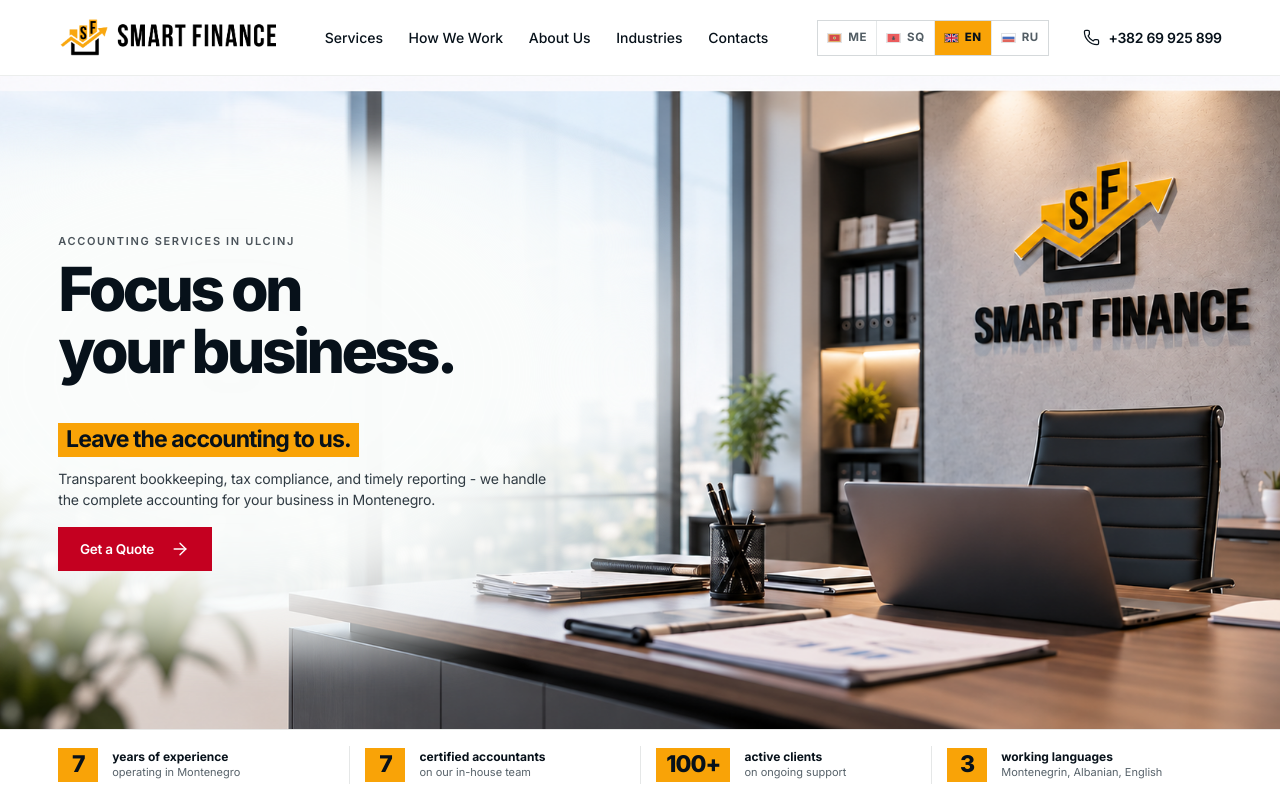
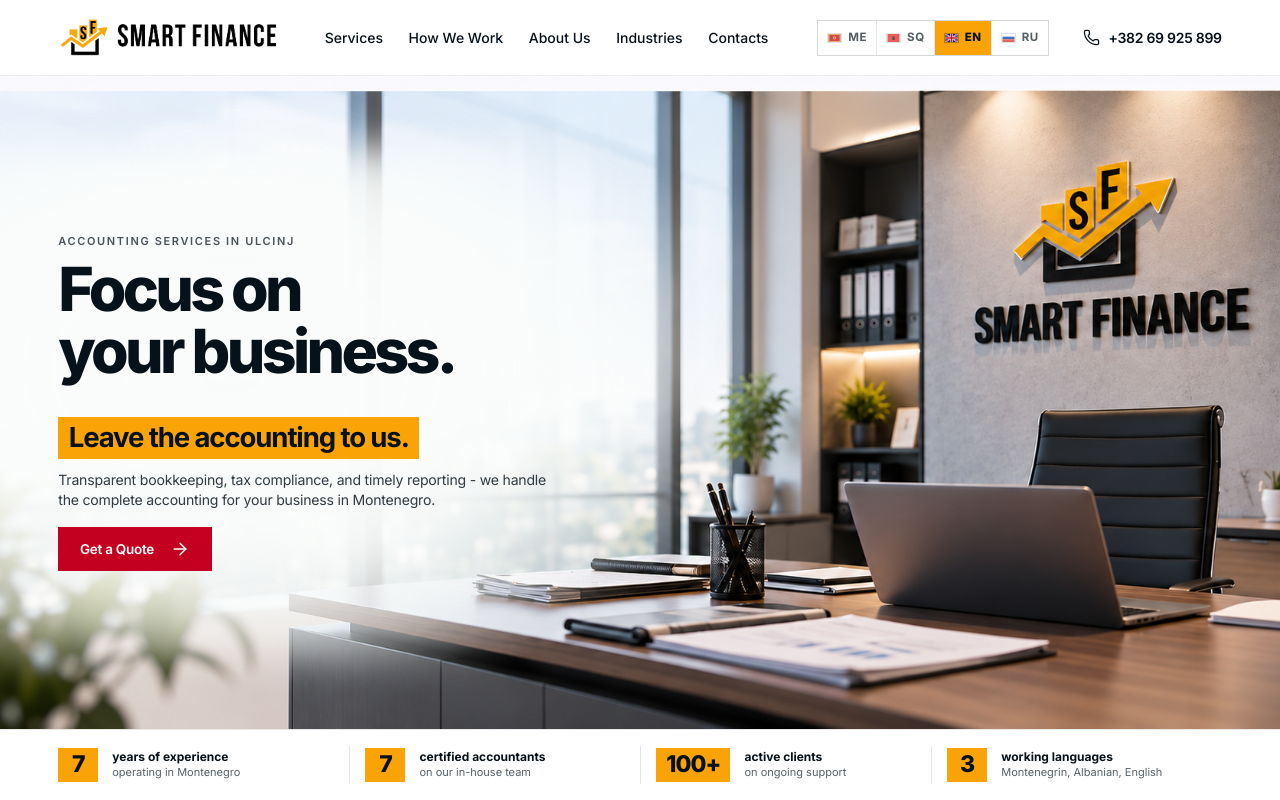
Before and after one commit to IraselDOO/SmartFinance, a Next.js app: page / in a window 1280 px wide. Shown: the top 800 px of the page. Built offline with nearby package versions, Linux system fonts and the light colour scheme.

Commit message:
Enlarge hero yellow accent badge and scale up CTA button for stronger visual weight

```diff
--- a/src/app/globals.css
+++ b/src/app/globals.css
@@ -338,8 +338,8 @@
   display: inline !important;
   background: var(--office-gold);
   color: var(--office-ink);
-  padding: 0.1em 0.34em 0.14em;
-  font-size: clamp(17px, min(1.8vw, 2.9svh), 28px);
+  padding: 0.12em 0.38em 0.16em;
+  font-size: clamp(20px, min(2.15vw, 3.5svh), 32px);
   font-weight: 700;
   line-height: 1.4;
   letter-spacing: -0.04em;
```
